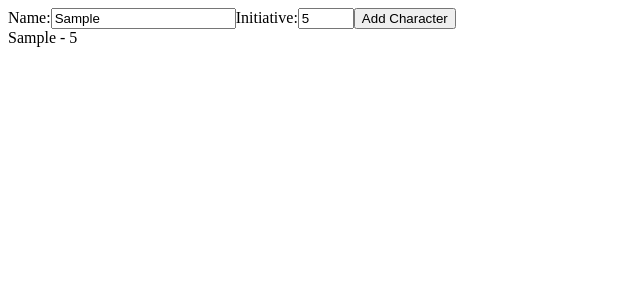
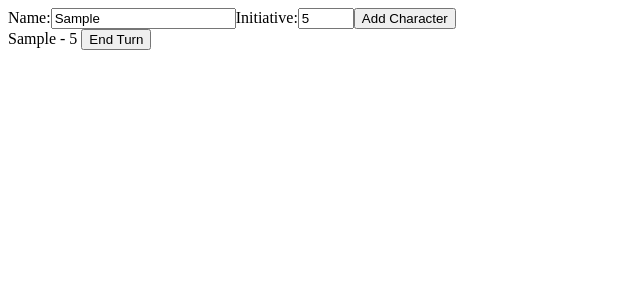
Before and after one commit to jackwkinsey/roll-initiative, a Next.js app: page / in a window 1280 px wide. Both pictures are taken after typing "Sample", "5" into the empty fields and a click on the input "Add Character". Shown: the top 300 px of the page, without its empty margins (0-640 px from the left). Built offline with nearby package versions, Linux system fonts and the light colour scheme.

Commit message:
feat: add End Turn button for first character in list

```diff
--- a/src/components/CombatList/CombatList.js
+++ b/src/components/CombatList/CombatList.js
@@ -1,13 +1,19 @@
 const CombatList = props => {
   const { characters } = props;
-  const Characters = characters.map(character => {
+  const Characters = characters.map((character, index) => {
     const { name, initiative } = character;
     return (
       <div key={name}>
-        {name} - {initiative}
+        {name} - {initiative}{' '}
+        {!index ? (
+          <button type="button" onClick={props.endTurn}>
+            End Turn
+          </button>
+        ) : null}
       </div>
     );
   });
+
   return <>{Characters}</>;
 };
 
```
